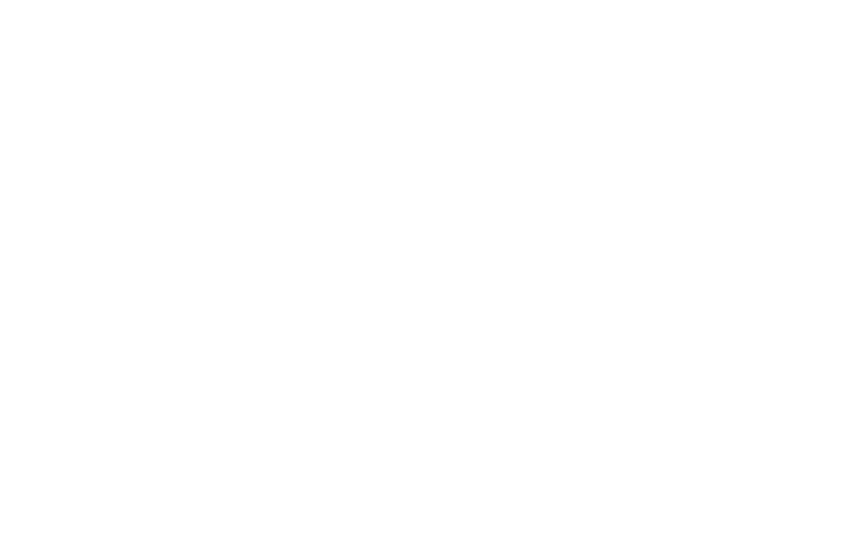
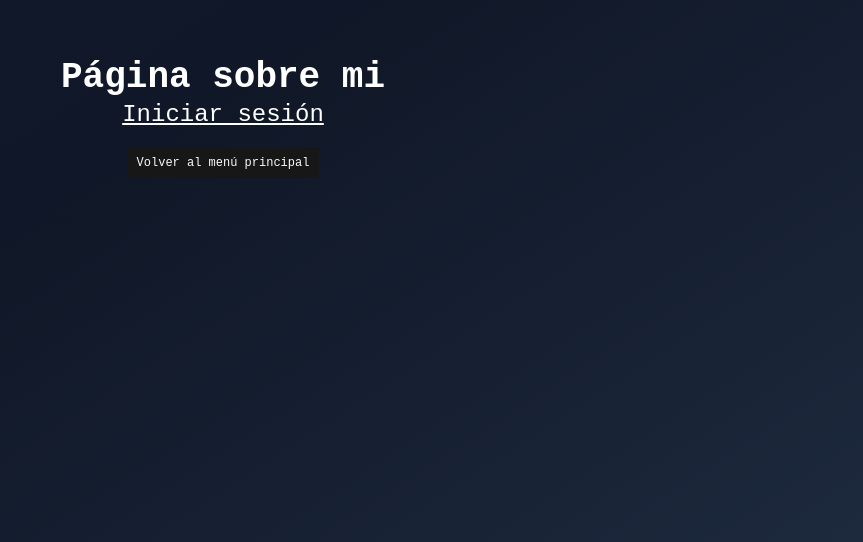
Before and after one commit to CarlosRamosDeveloper/03-hooks-app, a React (Vite) app: page /professional in a window 1280 px wide. Shown: the part 290-832 px from the top of the page, without its empty margins (417-1280 px from the left). Before the commit the page ends 800 px from the top, so only its background shows below. Built offline with nearby package versions, Linux system fonts and the light colour scheme.

Commit message:
Implemented full routing at professional section

```diff
--- a/src/09-useContext/context/UserContext.tsx
+++ b/src/09-useContext/context/UserContext.tsx
@@ -68,7 +68,7 @@
         logout: handleLogout,
       }}
     >
-      {children}
+      <div className="bg-gradient">{children}</div>
     </UserContext>
   );
 };
--- a/src/09-useContext/pages/about/AboutPage.tsx
+++ b/src/09-useContext/pages/about/AboutPage.tsx
@@ -1,4 +1,5 @@
 import { UserContext } from '@/09-useContext/context/UserContext';
+import { BackToMainPageButton } from '@/components/BackToMainPageButton';
 import { Button } from '@/components/ui/button';
 import { use } from 'react';
 import { Link } from 'react-router';
@@ -21,11 +22,15 @@
             Salir
           </Button>
         ) : (
-          <Link className="hover:text-blue-500 underline text-2xl" to="/login">
+          <Link
+            className="hover:text-blue-500 underline text-2xl"
+            to="/professional/login"
+          >
             Iniciar sesión
           </Link>
         )}
       </div>
+      <BackToMainPageButton />
     </div>
   );
 };
--- a/src/09-useContext/pages/auth/LoginPage.tsx
+++ b/src/09-useContext/pages/auth/LoginPage.tsx
@@ -1,6 +1,7 @@
 import { UserContext } from '@/09-useContext/context/UserContext';
 import { Button } from '@/components/ui/button';
 import { Input } from '@/components/ui/input';
+
 import { useContext, useState } from 'react';
 import { Link, useNavigate } from 'react-router';
 import { toast } from 'sonner';
@@ -21,7 +22,7 @@
       return;
     }
 
-    navigation('/profile');
+    navigation('/professional/profile');
   };
 
   const handleOnChange = (
@@ -45,7 +46,7 @@
         <Button type="submit">Login</Button>
       </form>
 
-      <Link to="/">
+      <Link to="/professional">
         <Button variant="ghost">Volver a la página principal</Button>
       </Link>
     </div>
--- a/src/09-useContext/pages/profile/ProfilePage.tsx
+++ b/src/09-useContext/pages/profile/ProfilePage.tsx
@@ -11,7 +11,7 @@
       <h1 className="text-4xl">Perfil del usuario</h1>
       <hr />
       <pre className="my-4">{JSON.stringify(user, null, 2)}</pre>
-      <Link to="/">
+      <Link to="/professional">
         <Button onClick={logout} variant="destructive">
           Cerrar Sesión
         </Button>
--- a/src/09-useContext/router/PrivateRoute.tsx
+++ b/src/09-useContext/router/PrivateRoute.tsx
@@ -11,5 +11,5 @@
 
   if (authStatus === 'checking') return <div>Loading...</div>;
   if (authStatus === 'authenticated') return element;
-  return <Navigate to="/login" replace />;
+  return <Navigate to="/professional/login" replace />;
 };
--- a/src/mainPage/MainPage.tsx
+++ b/src/mainPage/MainPage.tsx
@@ -30,11 +30,8 @@
         <Link to="/client">
           <Button>Clientes</Button>
         </Link>
-        <Link to="/">
-          <Button>Template</Button>
-        </Link>
-        <Link to="/">
-          <Button>Template</Button>
+        <Link to="/professional">
+          <Button>App Login</Button>
         </Link>
       </div>
     </div>
--- a/src/router/main.router.tsx
+++ b/src/router/main.router.tsx
@@ -8,9 +8,12 @@
 import { getUserAction } from '@/08-use-suspense/api/get-user-action';
 import { ClientInformation } from '@/08-use-suspense/ClientInformation';
 import { LoadingComponent } from '@/08-use-suspense/LoadingComponent';
+import { UserContextProvider } from '@/09-useContext/context/UserContext';
+import { AboutPage, LoginPage, ProfilePage } from '@/09-useContext/pages';
+import { PrivateRoute } from '@/09-useContext/router/PrivateRoute';
 import { MainPage } from '@/mainPage/MainPage';
 import { Suspense } from 'react';
-import { createBrowserRouter } from 'react-router';
+import { createBrowserRouter, Navigate } from 'react-router';
 
 export const mainRouter = createBrowserRouter([
   {
@@ -56,7 +59,35 @@
     ),
   },
   {
+    path: '/professional',
+    element: (
+      <UserContextProvider>
+        <AboutPage />
+      </UserContextProvider>
+    ),
+  },
+  {
+    path: '/professional/profile',
+    element: (
+      <UserContextProvider>
+        <PrivateRoute element={<ProfilePage />} />
+      </UserContextProvider>
+    ),
+  },
+  {
+    path: '/professional/login',
+    element: (
+      <UserContextProvider>
+        <LoginPage />
+      </UserContextProvider>
+    ),
+  },
+  {
+    path: '/professional/*',
+    element: <Navigate to="/professional" />,
+  },
+  {
     path: '*',
-    element: <></>,
+    element: <Navigate to="/" />,
   },
 ]);
```
